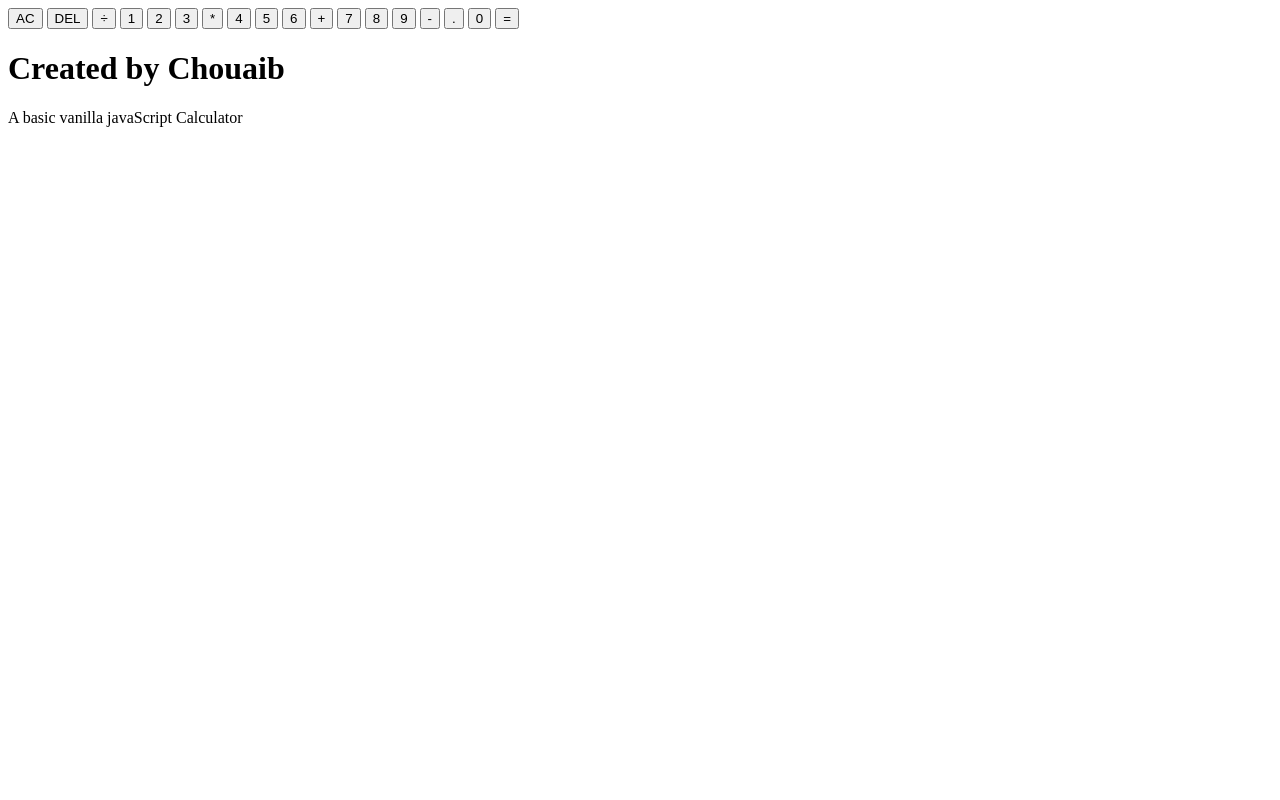
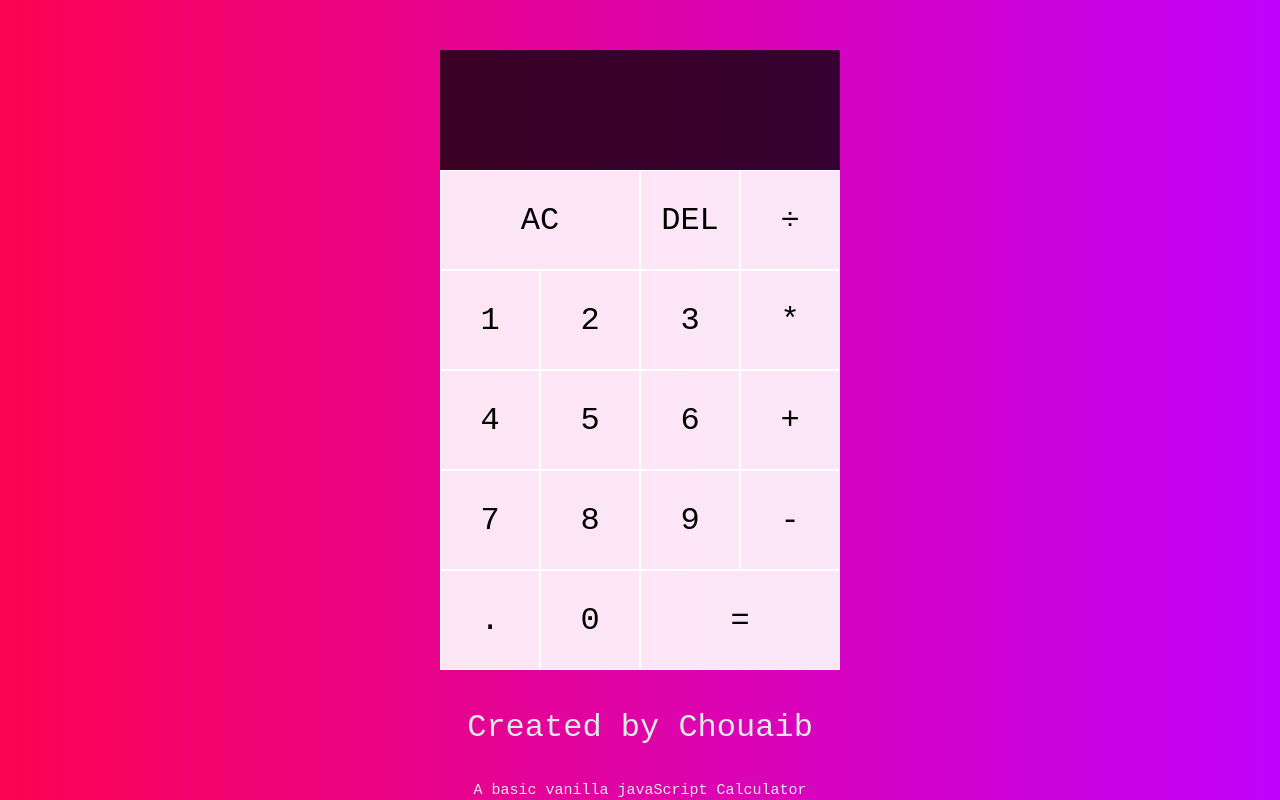
Before and after one commit to AtmaniChouaib22/WebDevSimpCalculator, a plain HTML site: page index.html in a window 1280 px wide. Drawn offline with Linux system fonts and the light colour scheme; the site is published under a folder, as on GitHub Pages, so addresses that start at the root find nothing.

Commit message:
it happened that css is not applying
i just fixed a little path problem

```diff
--- a/index.html
+++ b/index.html
@@ -4,8 +4,9 @@
 <head>
     <meta charset="UTF-8">
     <meta name="viewport" content="width=device-width, initial-scale=1.0">
+    <meta http-equiv=“X-UA-Compatible” content=“ie=edge”>
     <title>MyCalculator</title>
-    <link rel="stylesheet" href="/styles.css">
+    <link rel="stylesheet" href="styles.css">
 </head>
 <body>
     <div class="calculator-grid">
```
